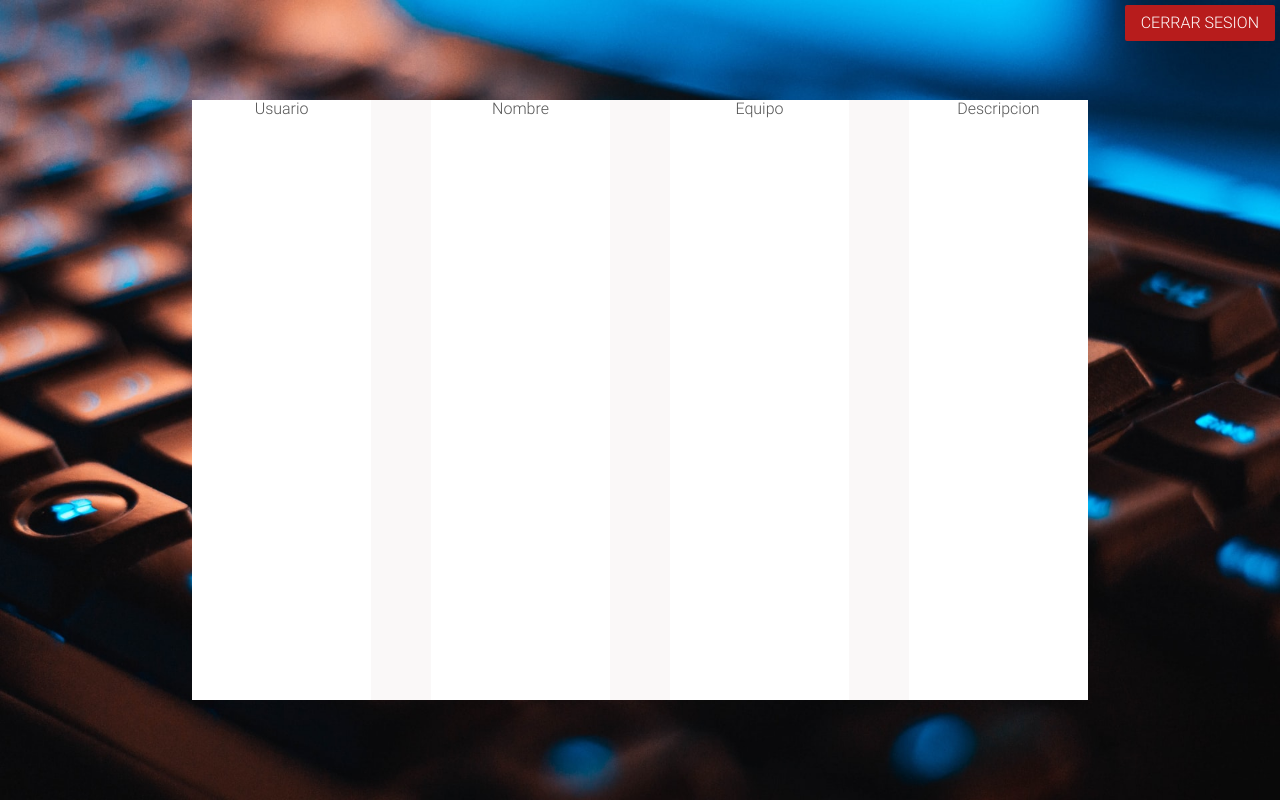
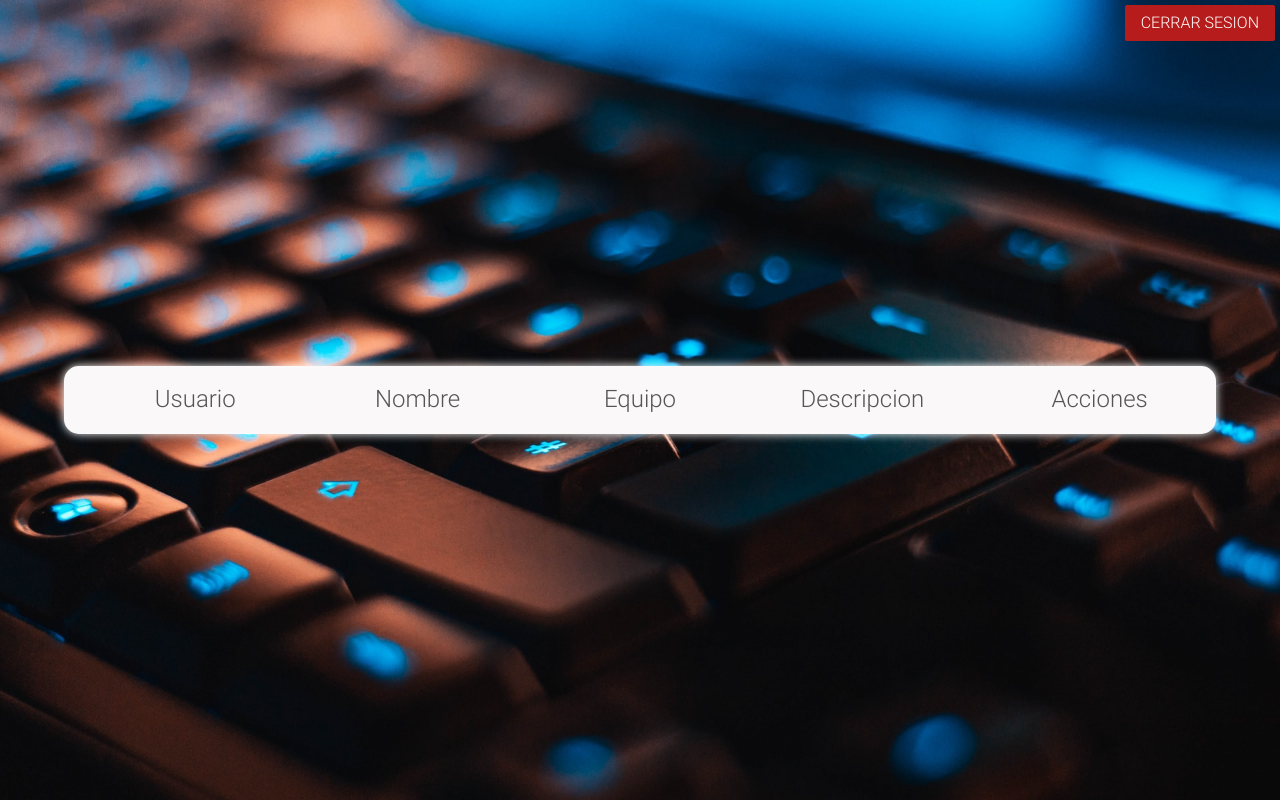
Before and after one commit to ivargasm/inventario, a PHP site: page /update.php in a window 1280 px wide. Run offline with PHP 8.4, Linux system fonts and the light colour scheme; the visitor is signed in with stand-in values (Sample User, id 1); data comes from the database, SQL or seed files in the repository; data that the repository does not hold is empty; some libraries are stand-ins or nearby versions.

Commit message:
listado de inventario

```diff
--- a/css/estilos.css
+++ b/css/estilos.css
@@ -168,6 +168,12 @@ ul {
   width: 100%;
   height: 100%;
   position: relative;
+  display: -webkit-box;
+  display: -ms-flexbox;
+  display: flex;
+  -webkit-box-align: center;
+      -ms-flex-align: center;
+          align-items: center;
 }
 
 .fondo_update .logout {
@@ -179,9 +185,7 @@ ul {
 
 .fondo_update .encabezados {
   position: relative;
-  top: 100px;
-  width: 70%;
-  height: 600px;
+  width: 90%;
   margin: auto;
   display: -webkit-box;
   display: -ms-flexbox;
@@ -191,10 +195,27 @@ ul {
           justify-content: space-between;
   text-align: center;
   background: #faf8f8;
+  border-radius: 15px;
+  -webkit-box-shadow: 0 0 10px #ffffff;
+          box-shadow: 0 0 10px #ffffff;
+  padding: 20px 20px;
 }
 
 .fondo_update .encabezados .detalle {
   width: 20%;
-  background: #ffffff;
+}
+
+.fondo_update .encabezados .detalle p {
+  font-size: 1.5em;
+}
+
+.fondo_update .encabezados .detalle .info p {
+  font-size: 1rem;
+  margin-top: 20px;
+}
+
+.fondo_update .encabezados .detalle:nth-child(5) p, .fondo_update .encabezados .detalle:nth-child(5) i {
+  width: 30%;
+  display: inline-block;
 }
 /*# sourceMappingURL=estilos.css.map */
--- a/css/estilos.scss
+++ b/css/estilos.scss
@@ -138,6 +138,8 @@ ul {
   width: 100%;
   height: 100%;
   position: relative;
+  display: flex;
+  align-items: center;
   .logout{
     position: absolute;
     top: 0;
@@ -146,17 +148,32 @@ ul {
   }
   .encabezados{
     position: relative;
-    top: 100px;
-    width: 70%;
-    height: 600px;
+    width: 90%;
     margin: auto;
     display: flex;
     justify-content: space-between;
     text-align: center;
     background: #faf8f8;
+    border-radius: 15px;
+    box-shadow: 0 0 10px #ffffff;
+    padding: 20px 20px ;
     .detalle{
       width: 20%;
-      background: #ffffff;
+      p{
+        font-size: 1.5em;
+      }
+      .info{
+        p{
+          font-size: 1rem;
+          margin-top: 20px;
+        }
+      }
+    }
+    .detalle:nth-child(5){
+      p, i{
+        width: 30%;
+        display: inline-block;
+      }
     }
   }
 }
--- a/header.php
+++ b/header.php
@@ -4,9 +4,10 @@
     <meta charset="UTF-8">
     <meta name="viewport" content="width=device-width, initial-scale=1.0">
     <link href="https://fonts.googleapis.com/icon?family=Material+Icons" rel="stylesheet">
+    <link rel="stylesheet" href="css/normalizer.css">
     <link rel="stylesheet" href="css/colors.css">
-    <link rel="stylesheet" href="css/normalizer.css">
     <link rel="stylesheet" href="css/estilos.css">
+    <script src="https://kit.fontawesome.com/d9bc931769.js" crossorigin="anonymous"></script>
     <title>Document</title>
 </head>
 <body>
--- a/update.php
+++ b/update.php
@@ -29,7 +29,7 @@
         // }
 
 
-        require 'vistas/update.view.php';
+        require 'vistas/stock.view.php';
     }else{
         header('location: index.php');
     }
--- a/vistas/update.view.php
+++ b/vistas/stock.view.php
@@ -37,6 +37,16 @@
                     <?php endforeach; ?>
                 </div>
             </div>
+            <div class="detalle">
+                <p>Acciones</p>
+                <div class="info">
+                    <?php foreach ($users as $user): ?>
+                        <p><?php echo $user['user_id']; ?></p>
+                        <a href=""><i class="fas fa-edit"></i></a>
+                        <a href=""><i class="fas fa-file-import"></i></a>
+                    <?php endforeach; ?>
+                </div>
+            </div>
         </div>
     </div>
 
```
Also changed, not shown: 1 other file.
